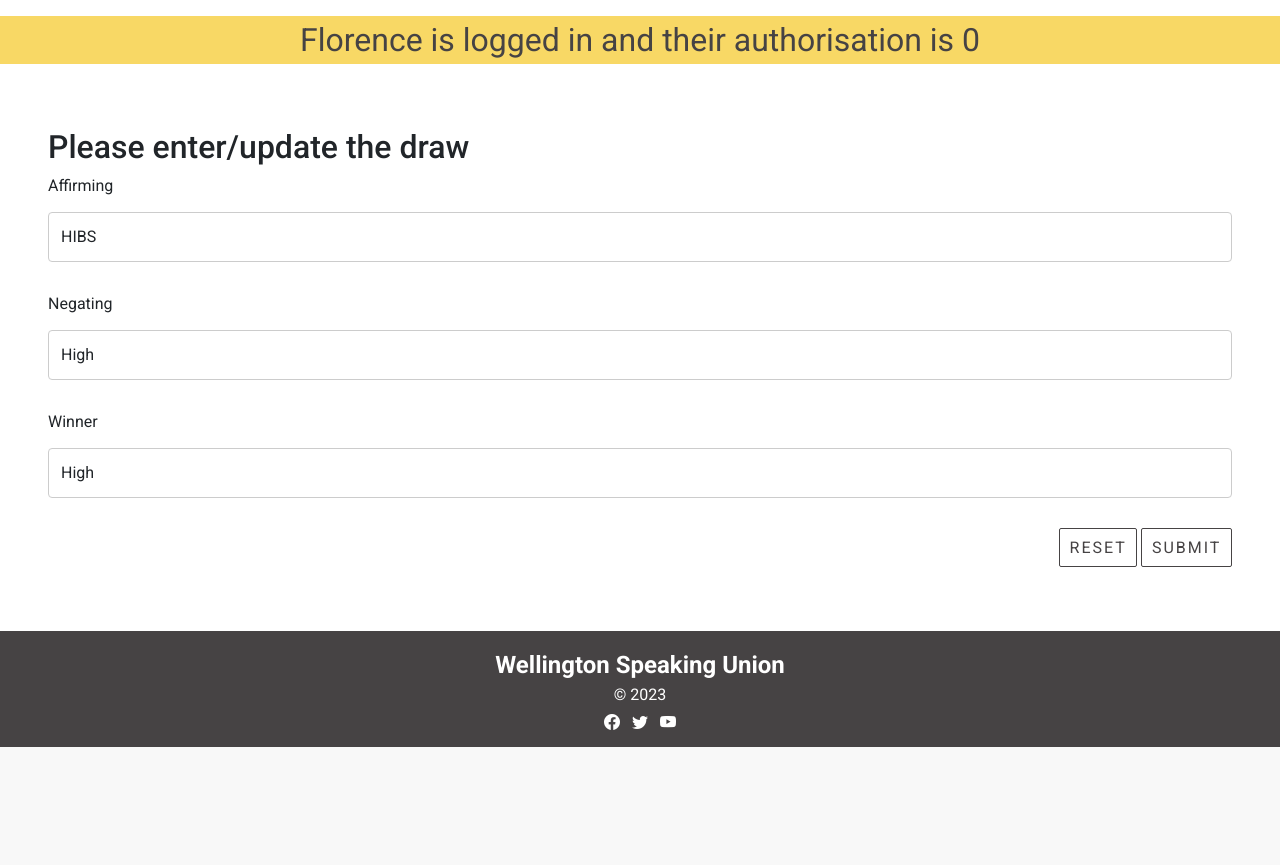
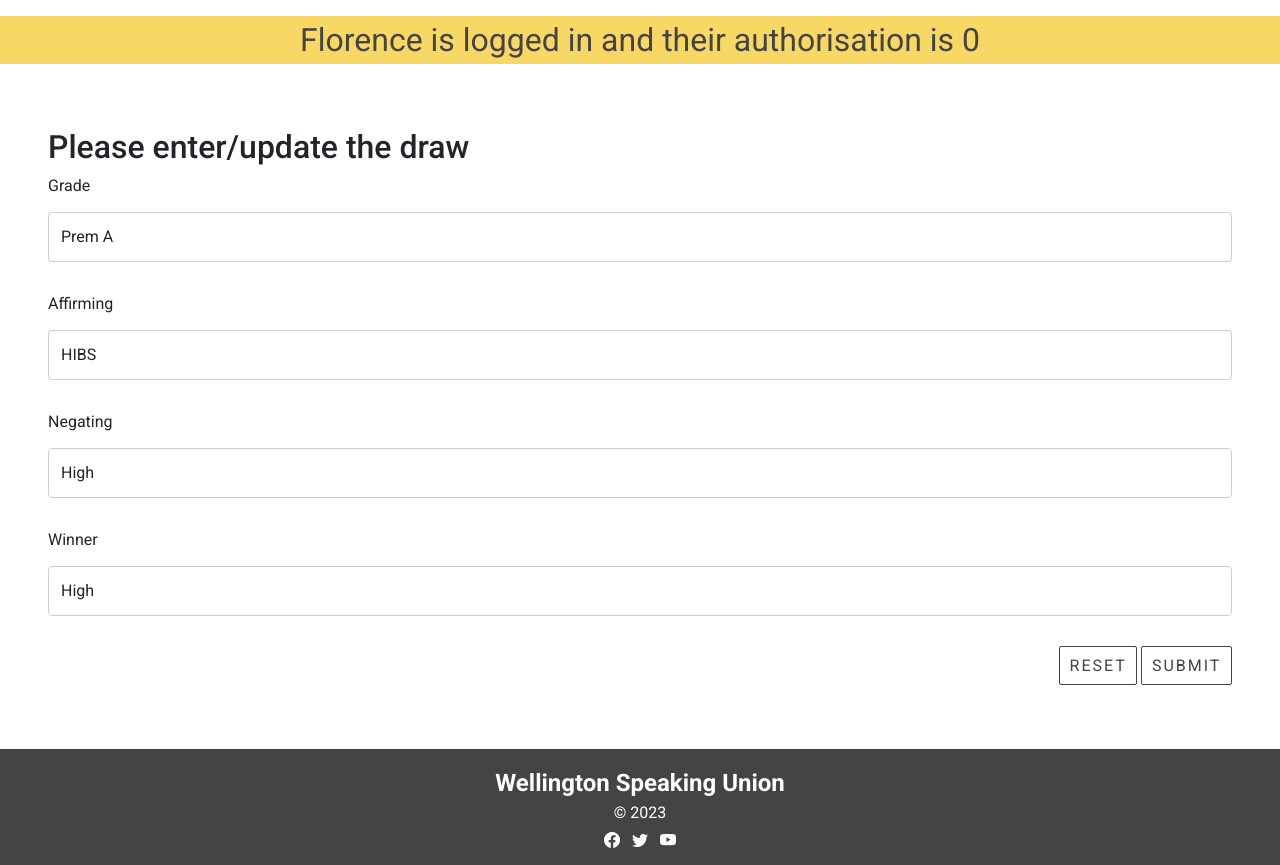
Before and after one commit to chloejxsim/wsu-site, a Flask app: page /draw_cud?id=1&task=update in a window 1280 px wide. Shown: the part 56-921 px from the top of the page. Before the commit the page ends 803 px from the top, so only its background shows below. Run offline with Flask 3, Linux system fonts and the light colour scheme; a user stored in the database is signed in; data comes from the database, SQL or seed files in the repository; both versions use the stored data as it was after the commit.

Commit message:
fixed redirect issues

```diff
--- a/server.py
+++ b/server.py
@@ -39,12 +39,12 @@ def draw_cud():
             sql = "delete from draw where draw_id = ?"
             values_tuple = (data['id'],)
             result = run_commit_query(sql, values_tuple, db_path)
-            return redirect(url_for('competitions'))
+            return redirect(url_for('draw'))
         elif data['task'] == "update":
-            sql = """select grade, round, affirming, negating, winner from draw where draw_id=? """
-            values_tuple = (data['id'])
+            sql = """select grade, round, affirming, negating, winner from draw where draw_id=?"""
+            values_tuple = (data['id'],)
             result = run_search_query_tuples(sql, values_tuple, db_path, True)
-            result = result[0]
+            result=result[0]
             return render_template("draw_cud.html",
                                    **result,
                                    id=data['id'],
@@ -63,19 +63,19 @@ def draw_cud():
             f = request.form
             print(f)
             if data['task'] == 'add':
-                # add new news entry to the database
+                # add new entry to the database
                 # member is fixed for now
                 sql = """insert into draw(grade, round, affirming, negating, winner)
                                values(?,?,?,?,?)"""
                 values_tuple = (f['grade'], f['round'], f['affirming'], f['negating'], f['winner'])
                 result = run_commit_query(sql, values_tuple, db_path)
-                return redirect(url_for('competitions'))
+                return redirect(url_for('draw', grade=f['grade']))
             elif data['task'] == 'update':
-                sql = """update draw set affirming=?, negating=?, winner=? where draw_id=?"""
-                values_tuple = (f["affirming"], f["negating"], f["winner"], data['id'])
+                sql = """update draw set grade=?, affirming=?, negating=?, winner=? where draw_id=?"""
+                values_tuple = (f["grade"], f["affirming"], f["negating"], f["winner"], data['id'])
                 result = run_commit_query(sql, values_tuple, db_path)
                 # collect the data from the form and update the database at the sent id
-                return redirect(url_for('draw'))
+                return redirect(url_for('draw', grade=f['grade']))
             else:
                 # let's put in an error catch
                 message = "Unrecognised task coming from news form submission"
--- a/templates/draw_cud.html
+++ b/templates/draw_cud.html
@@ -11,6 +11,10 @@ Draw Update
   <div class="news p-4 my-4">
     <h2>Please enter/update the draw</h2>
     <form action="{{url_for('draw_cud', id=id, task=task)}}" method="POST">
+      <div>
+        <label for="grade" class="form-label">Grade</label>
+        <input type="text" class="form-control" id="grade" name="grade" placeholder="" value="{{grade}}" required>
+      </div>
       <div>
         <label for="affirming" class="form-label">Affirming</label>
         <input type="text" class="form-control" id="affirming" name="affirming" placeholder="" value="{{affirming}}" required>
```
Also changed, not shown: data/wsusite_db.sqlite.
